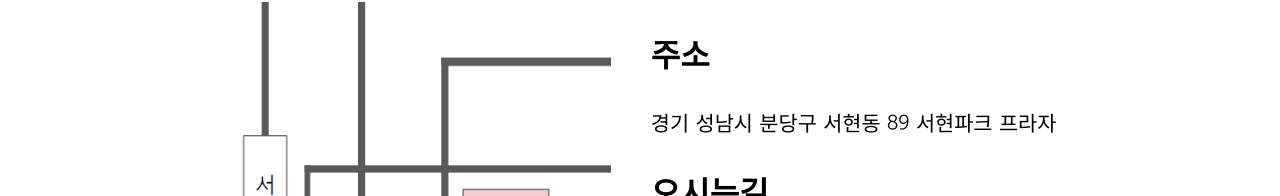
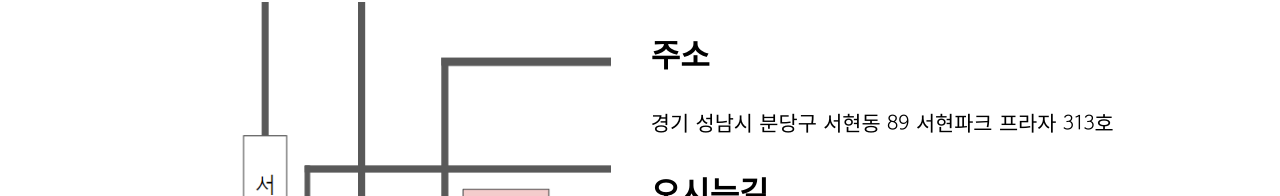
Before and after one commit to danbeesys/danbee, a React (Create React App) app: page /danbee/main in a window 1280 px wide. Shown: the part 4002-4198 px from the top of the page. Built offline with nearby package versions, Linux system fonts and the light colour scheme; a web font is replaced by a local one.

Commit message:
주소 추가

```diff
--- a/src/main/aintro/MapSection.tsx
+++ b/src/main/aintro/MapSection.tsx
@@ -9,9 +9,9 @@ const MapSection: React.FC = () => {
         </div>
         <div className="map-info">
           <h2>주소</h2>
-          <p>경기 성남시 분당구 서현동 89 서현파크 프라자</p>
+          <p>경기 성남시 분당구 서현동 89 서현파크 프라자 313호</p>
           <h2>오시는길</h2>
-          <p>서현역 하차 - AK플라자 2층 - 서현역 고가차도 좌측 건넘 - 서현파크 프라자 </p>
+          <p>서현역 하차 - AK플라자 2층 - 서현역 고가차도 좌측 건넘 - 서현파크 프라자</p>
         </div>
       </section>
     );
```
